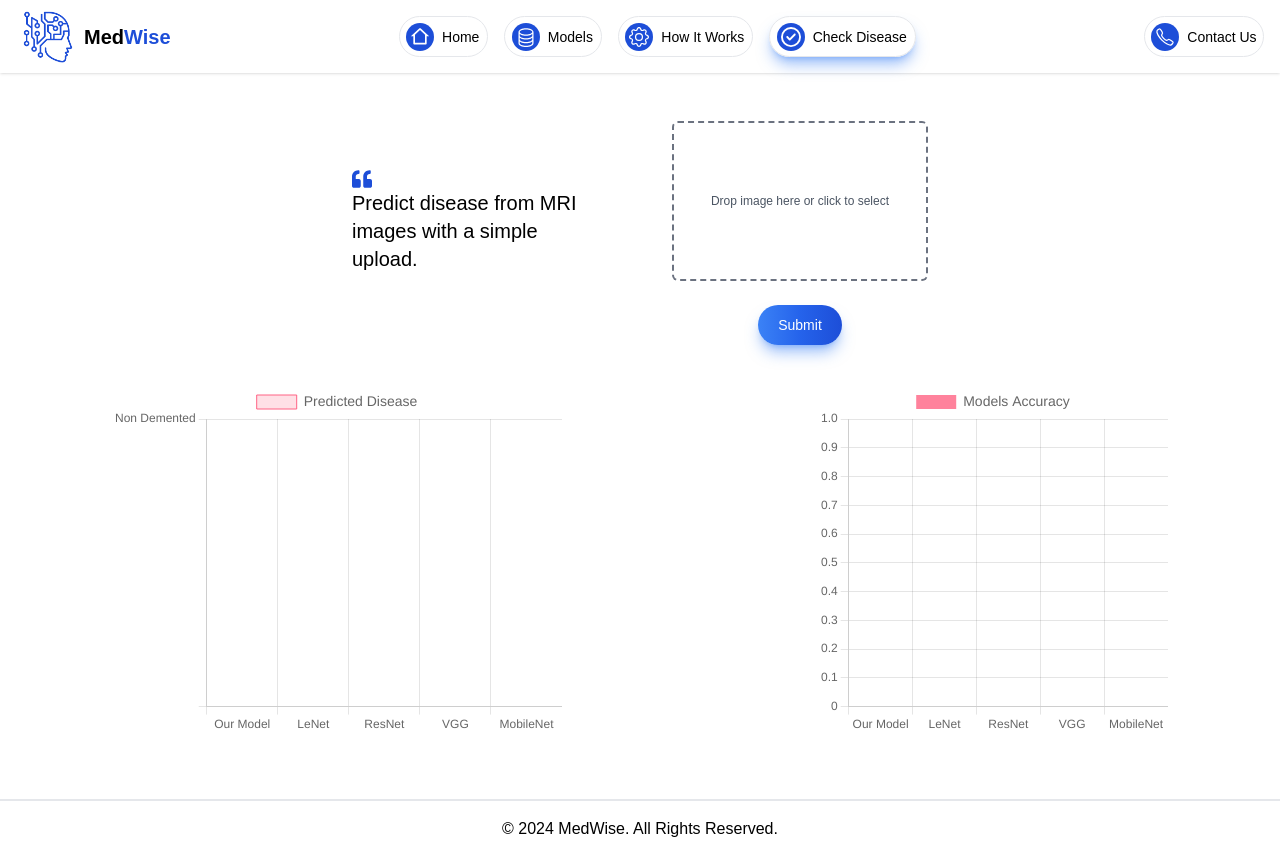
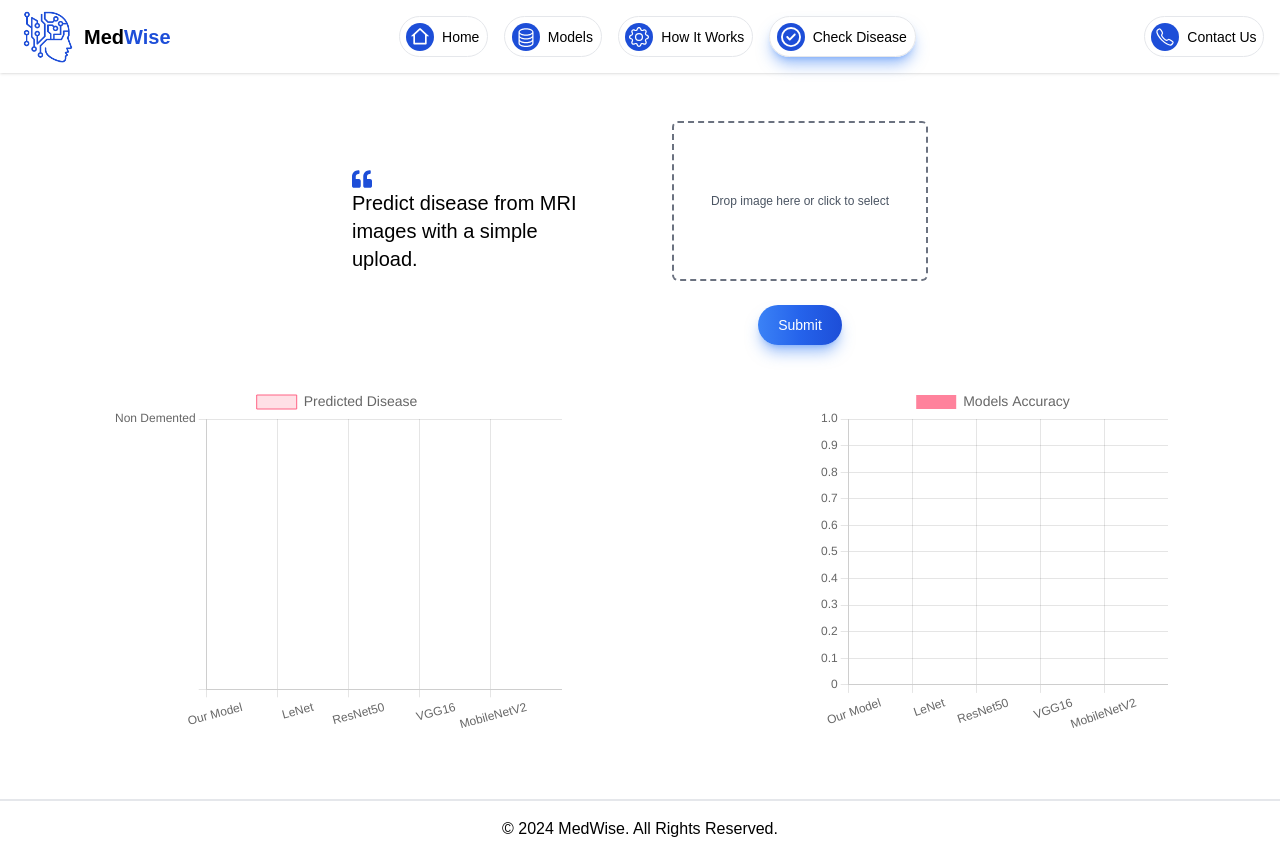
Before and after one commit to Muhammad-Usman-61/FYP-Web, a React (Vite) app: page / in a window 1280 px wide. Both pictures are taken after a click on the element "Check Disease". Built offline with nearby package versions, Linux system fonts and the light colour scheme.

Commit message:
labels changed

```diff
--- a/src/components/Upload.tsx
+++ b/src/components/Upload.tsx
@@ -215,7 +215,13 @@ const Upload = () => {
             width="450px"
             height="350px"
             data={{
-              labels: ["Our Model", "LeNet", "ResNet", "VGG", "MobileNet"],
+              labels: [
+                "Our Model",
+                "LeNet",
+                "ResNet50",
+                "VGG16",
+                "MobileNetV2",
+              ],
               datasets: [
                 {
                   label: "Predicted Disease",
@@ -294,7 +300,13 @@ const Upload = () => {
             width="350px"
             height="350px"
             data={{
-              labels: ["Our Model", "LeNet", "ResNet", "VGG", "MobileNet"],
+              labels: [
+                "Our Model",
+                "LeNet",
+                "ResNet50",
+                "VGG16",
+                "MobileNetV2",
+              ],
               datasets: [
                 {
                   label: "Models Accuracy",
```
